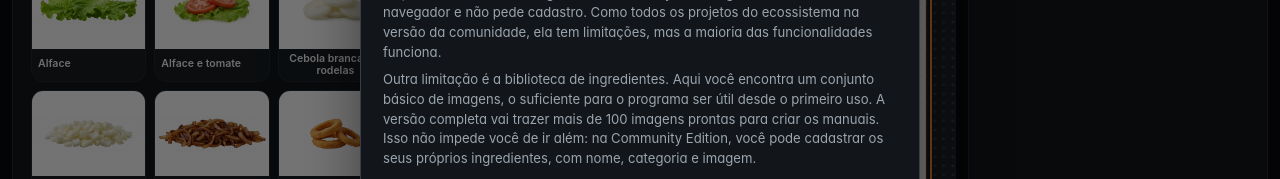
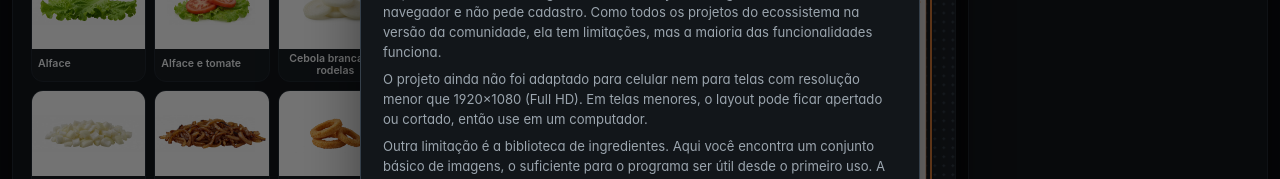
Before and after one commit to VinnyciosM/burger-blue-print-v2, a Vue app: page / in a window 1280 px wide. Both pictures are taken after a click on the button "Sobre". Shown: the part 321-500 px from the top of the page. Built offline with nearby package versions, Linux system fonts and the light colour scheme.

Commit message:
read.me update

```diff
--- a/src/components/InfoModal.vue
+++ b/src/components/InfoModal.vue
@@ -31,6 +31,10 @@
             O que você está usando agora é a Community Edition: gratuita, roda no seu navegador e não pede cadastro.
             Como todos os projetos do ecossistema na versão da comunidade, ela tem limitações, mas a maioria das
             funcionalidades funciona.
+          </p>
+          <p>
+            O projeto ainda não foi adaptado para celular nem para telas com resolução menor que 1920×1080
+            (Full HD). Em telas menores, o layout pode ficar apertado ou cortado, então use em um computador.
           </p>
           <p>
             Outra limitação é a biblioteca de ingredientes. Aqui você encontra um conjunto básico de imagens, o
```
Also changed, not shown: 1 other file (tests, documents, lock files or other folders).
